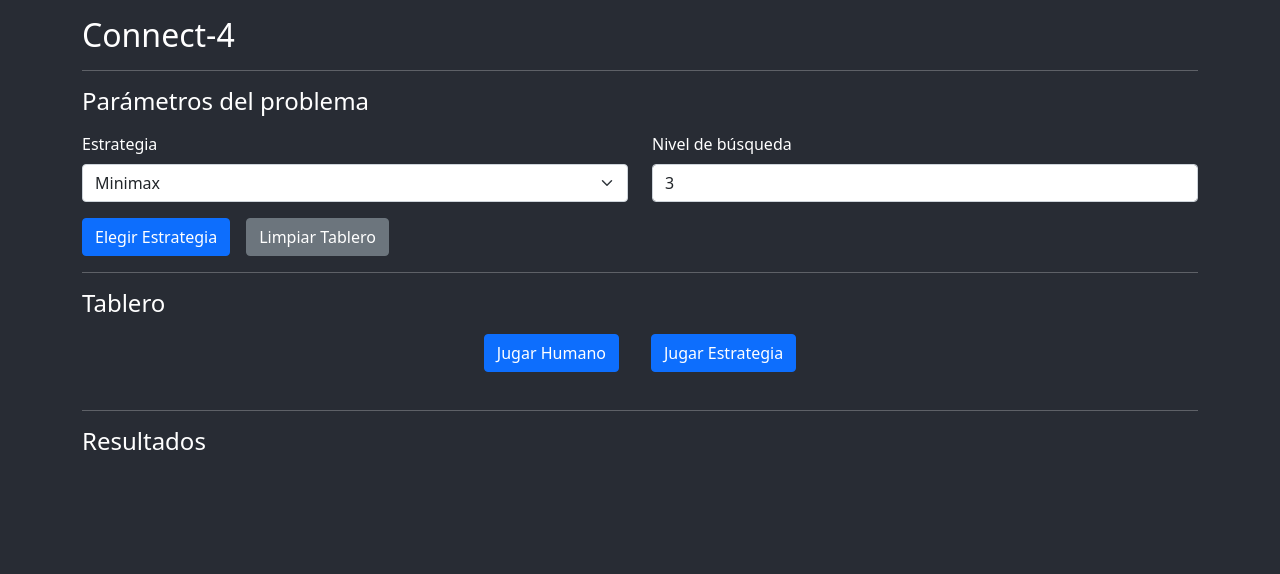
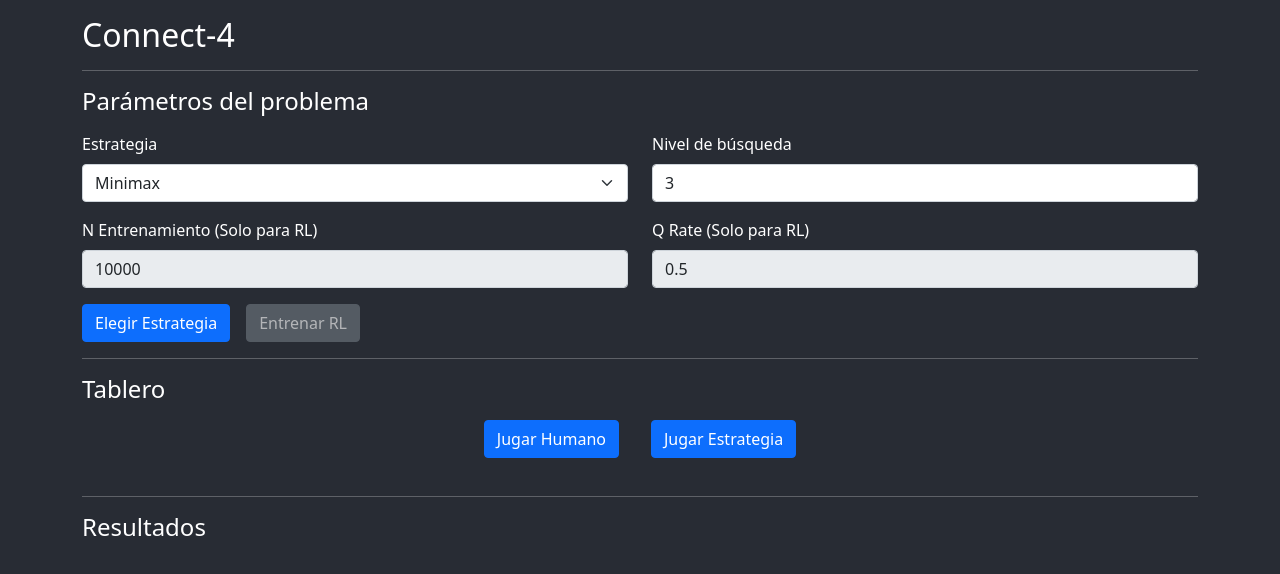
Before and after one commit to mfidabel/tp2-connect-4-IA, a React (Create React App) app: page / in a window 1280 px wide. Shown: the top 574 px of the page. Built offline with nearby package versions, Linux system fonts and the light colour scheme.

Commit message:
Se permite entrenar el Agente RL

```diff
--- a/src/algoritmos/RLAgent.ts
+++ b/src/algoritmos/RLAgent.ts
@@ -27,6 +27,10 @@ export default class RLAgent {
         this.lastTablero = new Tablero();
         this.entrenar = entrenar;
         this.gameResult = Resultado.SinGanador;
+    }
+
+    resetLearning() {
+        this.lookupTable = new Map<string, number>();
     }
 
     calcularR(tablero: Tablero, jugador: Ficha) {
--- a/src/algoritmos/jugadorEstrategia.ts
+++ b/src/algoritmos/jugadorEstrategia.ts
@@ -22,6 +22,7 @@ export const jugarEstrategia = (tablero: Tablero, parametros: configuracionParam
             break
         case Estrategia.RLAgent:
             agente = RLAgent.Agente;
+            agente.reset(false);
             break
         default:
             agente = new MinMax(parametros.nivel);
--- a/src/componentes/Parametros.tsx
+++ b/src/componentes/Parametros.tsx
@@ -2,6 +2,7 @@ import React, {useState} from "react";
 import configuracionParametros from "../modelos/configuracionParametros";
 import {Button, Col, Form, Row} from "react-bootstrap";
 import {Estrategia} from "../modelos/estrategia";
+import RLAgent from "../algoritmos/RLAgent";
 
 type ParametrosProps = {
     onElegirEstrategia: (parametros: configuracionParametros) => void,
@@ -12,6 +13,8 @@ export const Parametros = ({onElegirEstrategia, onLimpiarTablero}: ParametrosPro
     // Variables
     const [estrategia, setEstrategia] = useState(Estrategia.Minimax);
     const [nivel, setNivel] = useState(3);
+    const [qRate, setRate] = useState(0.5);
+    const [trainN, setTrainN] = useState(10000);
 
     // Handlers
     const elegirEstrategia = () => {
@@ -19,12 +22,20 @@ export const Parametros = ({onElegirEstrategia, onLimpiarTablero}: ParametrosPro
         onElegirEstrategia({
             estrategia: estrategia,
             nivel: nivel,
+            qRate: qRate,
         });
     }
 
-    const clickLimpiarTablero = () => {
-        // Limpiar el tablero
-        onLimpiarTablero();
+    const clickEntrenarAgente = () => {
+        // Entrenar al agente
+        RLAgent.Agente = new RLAgent(trainN);
+        RLAgent.Agente.qRate = qRate;
+
+        for (let i=0; i < trainN; i++) {
+            RLAgent.Agente.reset(true);
+            RLAgent.Agente.updateAlpha(i);
+            RLAgent.Agente.jugarVsRandom();
+        }
     }
 
     // Render
@@ -32,6 +43,7 @@ export const Parametros = ({onElegirEstrategia, onLimpiarTablero}: ParametrosPro
         <Form>
             <Row>
                 <Col>
+                    <Row>
                         <Form.Group className="mb-3">
                             <Form.Label>Estrategia</Form.Label>
                             <Form.Select
@@ -42,14 +54,36 @@ export const Parametros = ({onElegirEstrategia, onLimpiarTablero}: ParametrosPro
                                 <option value={Estrategia.RLAgent}>Agente RL</option>
                             </Form.Select>
                         </Form.Group>
+                    </Row>
+                    <Row>
+                        <Form.Group className="mb-3">
+                            <Form.Label>N Entrenamiento (Solo para RL)</Form.Label>
+                            <Form.Control value={trainN}
+                                          type="number"
+                                          disabled={estrategia !== Estrategia.RLAgent}
+                                          onChange={ event => setTrainN(parseInt(event.currentTarget.value))}/>
+                        </Form.Group>
+                    </Row>
                 </Col>
                 <Col>
+                    <Row>
                         <Form.Group className="mb-3">
                             <Form.Label>Nivel de búsqueda</Form.Label>
                             <Form.Control value={nivel}
                                           type="number"
                                           onChange={ event => setNivel(parseInt(event.currentTarget.value))}/>
                         </Form.Group>
+                    </Row>
+                    <Row>
+                        <Form.Group className="mb-3">
+                            <Form.Label>Q Rate (Solo para RL)</Form.Label>
+                            <Form.Control value={qRate}
+                                          type="number"
+                                          max={1.0}
+                                          disabled={estrategia !== Estrategia.RLAgent}
+                                          onChange={ event => setRate(parseFloat(event.currentTarget.value))}/>
+                        </Form.Group>
+                    </Row>
                 </Col>
             </Row>
             <Row>
@@ -57,8 +91,9 @@ export const Parametros = ({onElegirEstrategia, onLimpiarTablero}: ParametrosPro
                     <Button variant="primary"
                             onClick={elegirEstrategia}>Elegir Estrategia</Button>
                     <Button variant="secondary"
-                            onClick={clickLimpiarTablero}
-                            className="ms-3">Limpiar Tablero</Button>
+                            onClick={clickEntrenarAgente}
+                            disabled={estrategia !== Estrategia.RLAgent}
+                            className="ms-3">Entrenar RL</Button>
                 </Col>
             </Row>
         </Form>
--- a/src/modelos/configuracionParametros.ts
+++ b/src/modelos/configuracionParametros.ts
@@ -3,4 +3,5 @@ import {Estrategia} from "./estrategia";
 export default class configuracionParametros {
     estrategia: Estrategia = Estrategia.Minimax;
     nivel: number = 3;
+    qRate: number = 0.5;
 }
```
Lines whose indentation alone changed are shown as unchanged.
